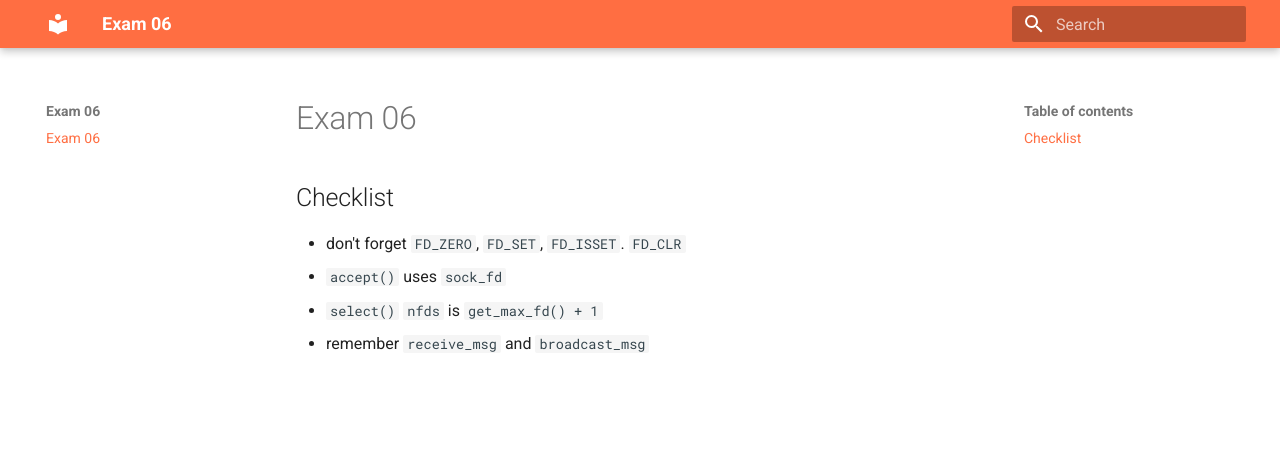
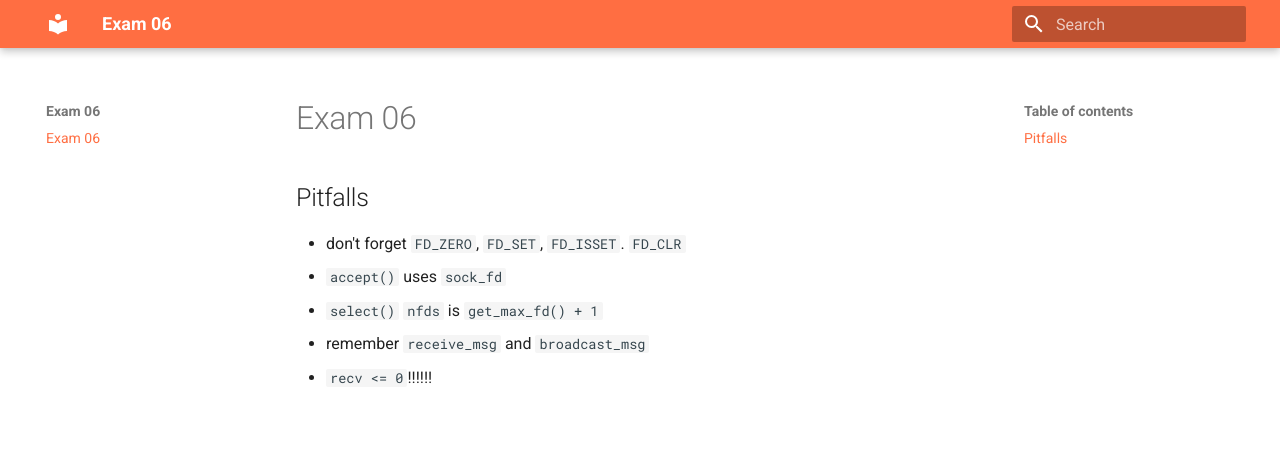
Before and after one commit to 42cursus-youkim/exam-06, an MkDocs documentation site: the page built from docs/index.md, in a window 1280 px wide. Shown: the top 473 px of the page. Built offline with MkDocs 1.6.1 and Material for MkDocs 9.7.7, drawn with Linux system fonts in a browser that asks for light colours.

Commit message:
docs: update pitfalls

```diff
--- a/docs/index.md
+++ b/docs/index.md
@@ -1,8 +1,9 @@
 # Exam 06
 
-## Checklist
+## Pitfalls
 
 - don't forget `FD_ZERO`, `FD_SET`, `FD_ISSET`. `FD_CLR`
 - `accept()` uses `sock_fd`
 - `select()` `nfds` is `get_max_fd() + 1`
 - remember `receive_msg` and `broadcast_msg`
+- `recv <= 0`!!!!!!
```
